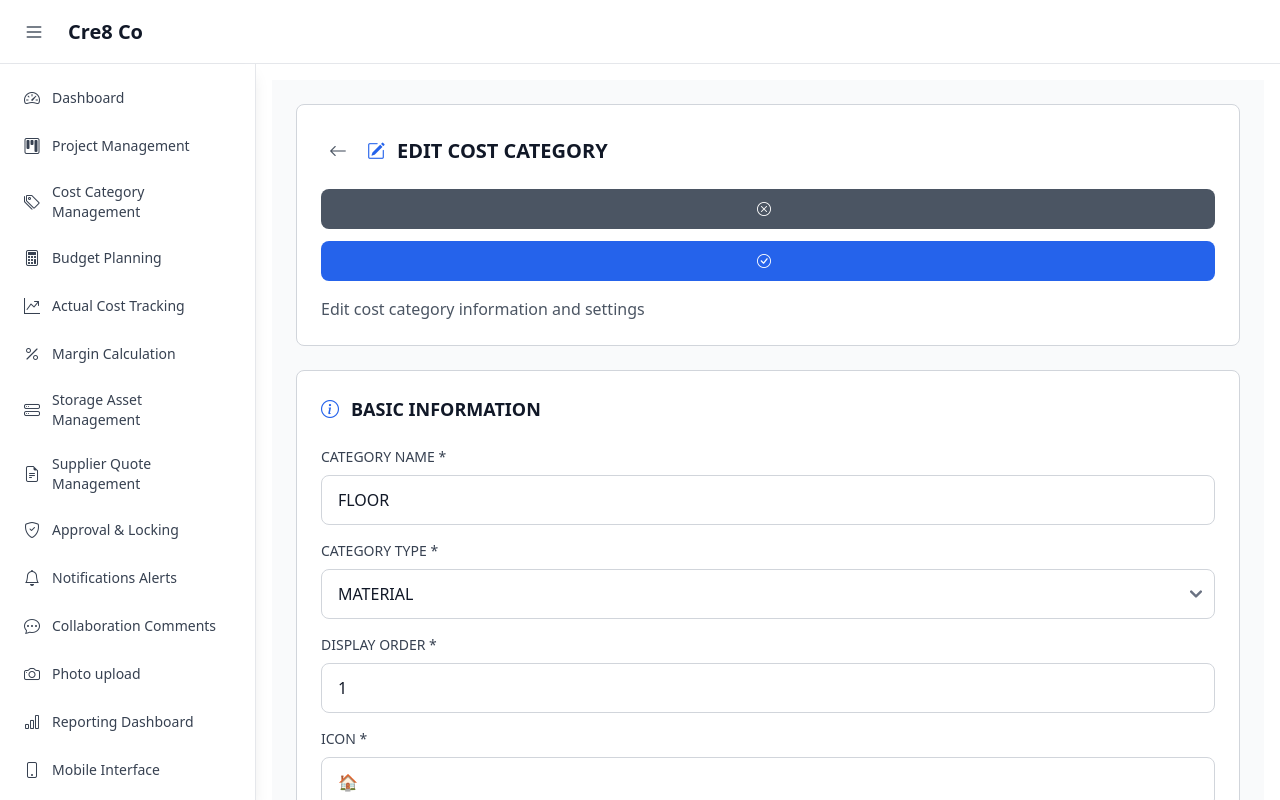
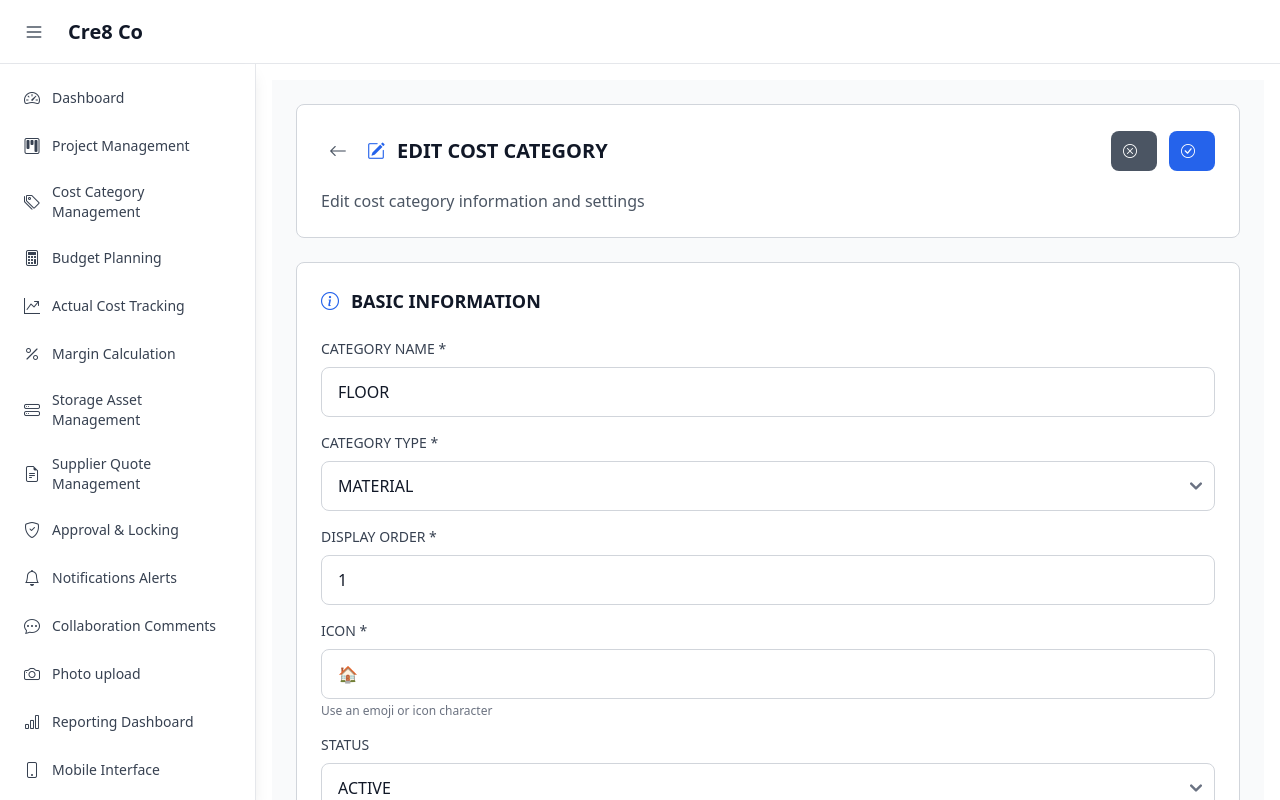
Before and after one commit to efcoders1/creo_frontend, a React (Vite) app: page /cost-category/edit/1 in a window 1280 px wide. Built offline with nearby package versions, Linux system fonts and the light colour scheme.

Commit message:
update changes

```diff
--- a/src/pages/CostCategoryEdit.jsx
+++ b/src/pages/CostCategoryEdit.jsx
@@ -348,24 +348,31 @@ const CostCategoryEdit = () => {
         <div className="min-h-screen bg-gray-50 p-2 sm:p-4 lg:p-6">
             <div className="max-w-6xl mx-auto space-y-3 sm:space-y-4 lg:space-y-6">
                 {/* Enhanced Page Header - Better Mobile Layout */}
+
                 <div className="bg-white rounded-lg border border-gray-300 p-3 sm:p-4 lg:p-6">
-                    <div className="flex flex-col gap-3 sm:gap-4 mb-3 sm:mb-4">
-                        <div className="flex items-center gap-2 sm:gap-3">
+                    {/* Header Row */}
+                    <div className="flex items-center gap-2 sm:gap-3 mb-3 sm:mb-4">
+                        {/* Back Button */}
                         <button
                             onClick={handleBack}
                             className="p-1.5 sm:p-2 text-gray-600 hover:text-gray-900 hover:bg-gray-100 rounded-lg transition-colors flex-shrink-0"
                         >
                             <i className="bi bi-arrow-left text-sm sm:text-base lg:text-lg"></i>
                         </button>
+
+                        {/* Title */}
                         <i className="bi bi-pencil-square text-blue-600 text-sm sm:text-base lg:text-lg flex-shrink-0"></i>
-                            <h1 className="text-sm sm:text-lg lg:text-xl font-semibold text-gray-900 truncate">EDIT COST CATEGORY</h1>
-                        </div>
-                        <div className="flex flex-col gap-2 sm:flex-row sm:gap-3">
+                        <h1 className="text-sm sm:text-lg lg:text-xl font-semibold text-gray-900 truncate">
+                            EDIT COST CATEGORY
+                        </h1>
+
+                        {/* Buttons - Top Right */}
+                        <div className="flex items-center gap-2 sm:gap-3 ml-auto">
                             {/* Cancel Button */}
                             <Button
                                 color="gray"
                                 size="md"
-                                className="flex items-center gap-2 w-full sm:w-auto"
+                                className="flex items-center gap-2"
                                 onClick={handleCancel}
                             >
                                 <i className="bi bi-x-circle mr-1 sm:mr-2"></i>
@@ -377,7 +384,7 @@ const CostCategoryEdit = () => {
                             <Button
                                 color="primary"
                                 size="md"
-                                className="flex items-center gap-2 w-full sm:w-auto disabled:opacity-50 disabled:cursor-not-allowed"
+                                className="flex items-center gap-2 disabled:opacity-50 disabled:cursor-not-allowed"
                                 onClick={handleSave}
                                 disabled={saving}
                             >
@@ -396,11 +403,14 @@ const CostCategoryEdit = () => {
                                 )}
                             </Button>
                         </div>
+                    </div>
 
+                    {/* Description */}
+                    <p className="text-gray-600 text-xs sm:text-sm lg:text-base leading-relaxed">
+                        Edit cost category information and settings
+                    </p>
+                </div>
 
-                    </div>
-                    <p className="text-gray-600 text-xs sm:text-sm lg:text-base leading-relaxed">Edit cost category information and settings</p>
-                </div>
 
                 <div className="grid grid-cols-1 lg:grid-cols-2 gap-3 sm:gap-4 lg:gap-6">
 
```
Lines whose indentation alone changed are shown as unchanged.
